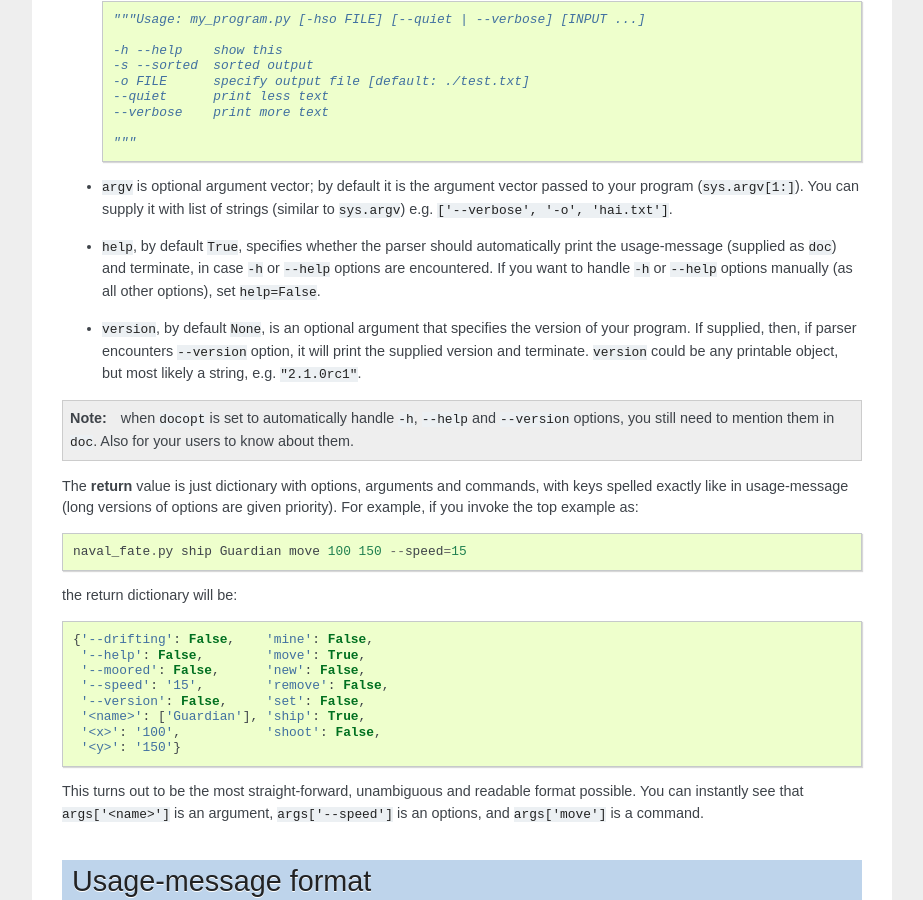
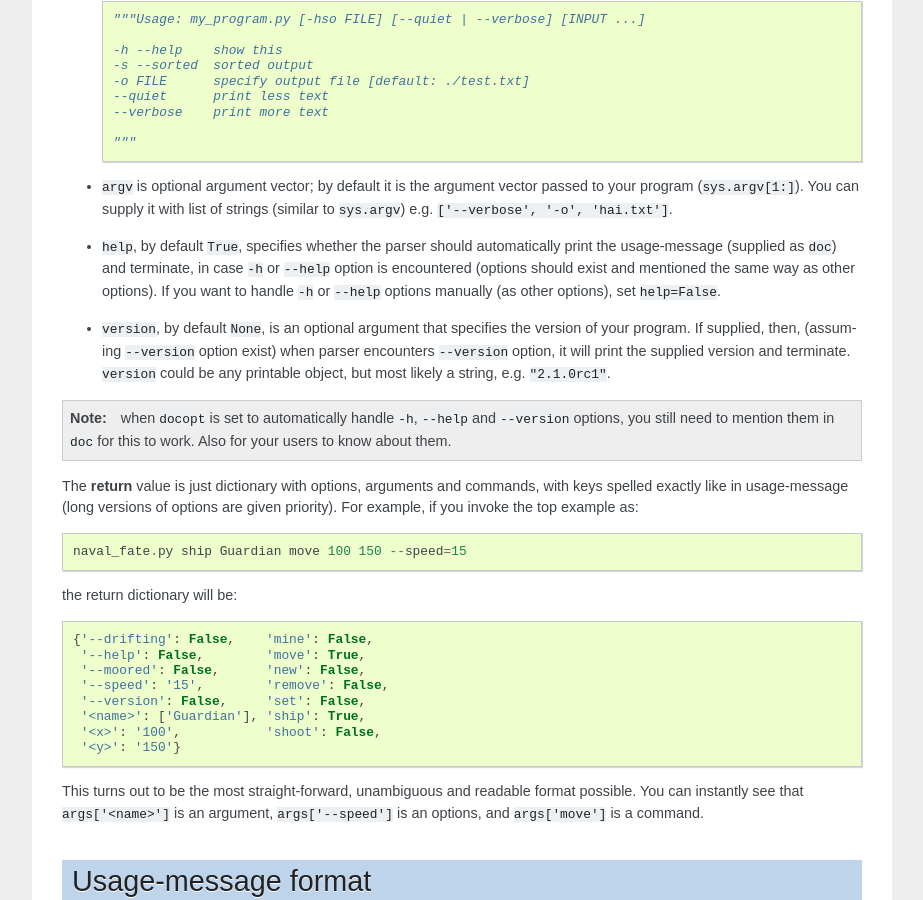
Before and after one commit to docopt/docopt, a Sphinx documentation site: the page built from docs/index.rst, in a window 1280 px wide and 900 px high, scrolled down 1428 px. Shown: the whole window, without its empty margins (198-1121 px from the left). Built offline with Sphinx 7.4.7, drawn with Linux system fonts in a browser that asks for light colours.

Commit message:
Clarify docs on help and version arguments.

```diff
--- a/docs/index.rst
+++ b/docs/index.rst
@@ -96,19 +96,21 @@ API
 
 - ``help``, by default ``True``, specifies whether the parser should
   automatically print the usage-message (supplied as ``doc``) and terminate,
-  in case ``-h`` or ``--help`` options are encountered. If you want to handle
-  ``-h`` or ``--help`` options manually (as all other options), set
+  in case ``-h`` or ``--help`` option is encountered (options should exist
+  and mentioned the same way as other options). If you want to handle
+  ``-h`` or ``--help`` options manually (as other options), set
   ``help=False``.
 
 - ``version``, by default ``None``, is an optional argument that specifies the
-  version of your program. If supplied, then, if parser encounters
+  version of your program. If supplied, then, (assuming ``--version`` option
+  exist) when parser encounters
   ``--version`` option, it will print the supplied version and terminate.
   ``version`` could be any printable object, but most likely a string,
   e.g. ``"2.1.0rc1"``.
 
 .. note:: when ``docopt`` is set to automatically handle ``-h``, ``--help`` and
-   ``--version`` options, you still need to mention them in ``doc``.
-   Also for your users to know about them.
+   ``--version`` options, you still need to mention them in ``doc`` for
+   this to work. Also for your users to know about them.
 
 The **return** value is just dictionary with options, arguments and commands,
 with keys spelled exactly like in usage-message
```
